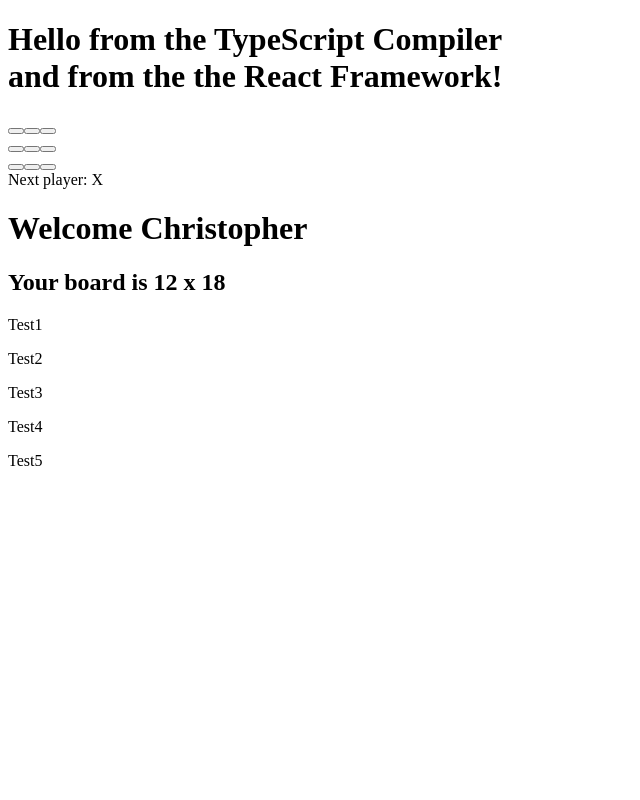
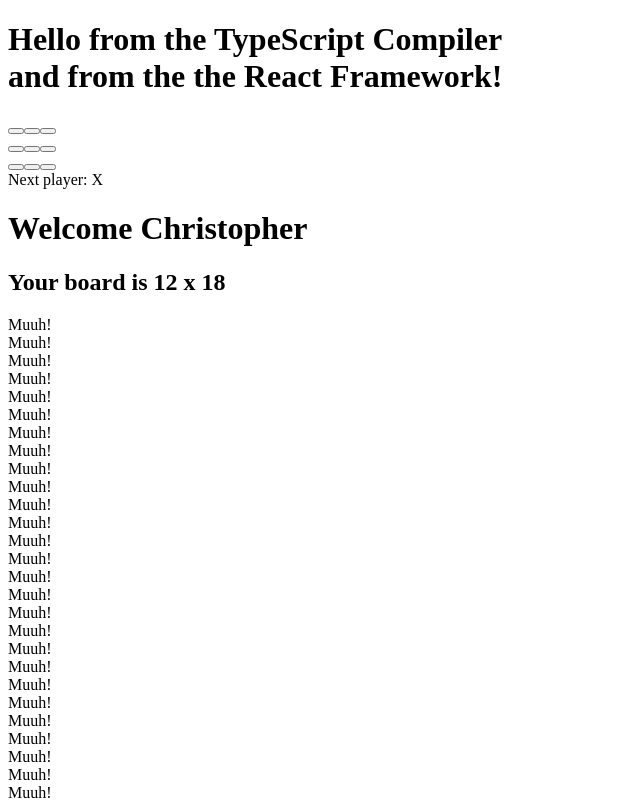
Before and after one commit to christopherstock/ReactPrimer, a React app: page / in a window 1280 px wide. Shown: the top 800 px of the page, without its empty margins (0-640 px from the left). Built offline with nearby package versions, Linux system fonts and the light colour scheme; the HTML template or start-up script is replaced by a standard one.

Commit message:
Completed gamefield.

```diff
--- a/src/components/clicker/Main.tsx
+++ b/src/components/clicker/Main.tsx
@@ -22,38 +22,42 @@
             let acclaim:JSX.Element  = <h1>Welcome { this.props.playerName }</h1>;
             let headline:JSX.Element = <h2>Your board is { this.props.fieldSizeX } x { this.props.fieldSizeY }</h2>;
 
-            let columns:Array<Array<JSX.Element>> = new Array<Array<JSX.Element>>( this.props.fieldSizeX );
-            console.log( "Columns length: " + columns.length );
+            let fields:Array<Array<JSX.Element>> = new Array<Array<JSX.Element>>( this.props.fieldSizeX );
+            console.log( "Columns length: " + fields.length );
 
-            for ( let column of columns )
+            for ( let i:number = 0; i < fields.length; ++i )
             {
-                column = new Array<JSX.Element>( this.props.fieldSizeY );
-                console.log( " Row length: " + column.length );
+                fields[i] = new Array<JSX.Element>( this.props.fieldSizeY );
+                console.log( " Row length: " + fields[i].length );
 
-                for ( let cell of column )
+                for ( let j:number = 0; j < fields[i].length; ++j )
                 {
-                    cell = <div>Fucker!</div>
+                    fields[ i ][ j ] = <div>Fucker!</div>;
                 }
             }
 
-            let testers = [ "Test1", "Test2", "Test3", "Test4", "Test5",  ];
-
-            return <div>
+            return <div className="clickerBoard">
                 { acclaim  }
                 { headline }
                 {
-                    testers.map(
+                    fields.map(
                         function( n )
                         {
-                            return <p key={n}>{n}</p>
-                        }
-                    )
-                }
-                {
-                    columns.map(
-                        function( n )
-                        {
-                            return <div>muuh</div>
+                            console.log( "Ficki Fuck Fuck!" );
+
+                            return <div className="clickerColumn">
+                                {
+                                    n.map
+                                    (
+                                        function( n )
+                                        {
+                                            console.log( "Ficki Fuck Fuck 2!" );
+
+                                            return <div className="clickerField">Muuh!</div>;
+                                        }
+                                    )
+                                }
+                            </div>;
                         }
                     )
                 }
```
Also changed, not shown: 3 other files (tests, documents, lock files or other folders).
